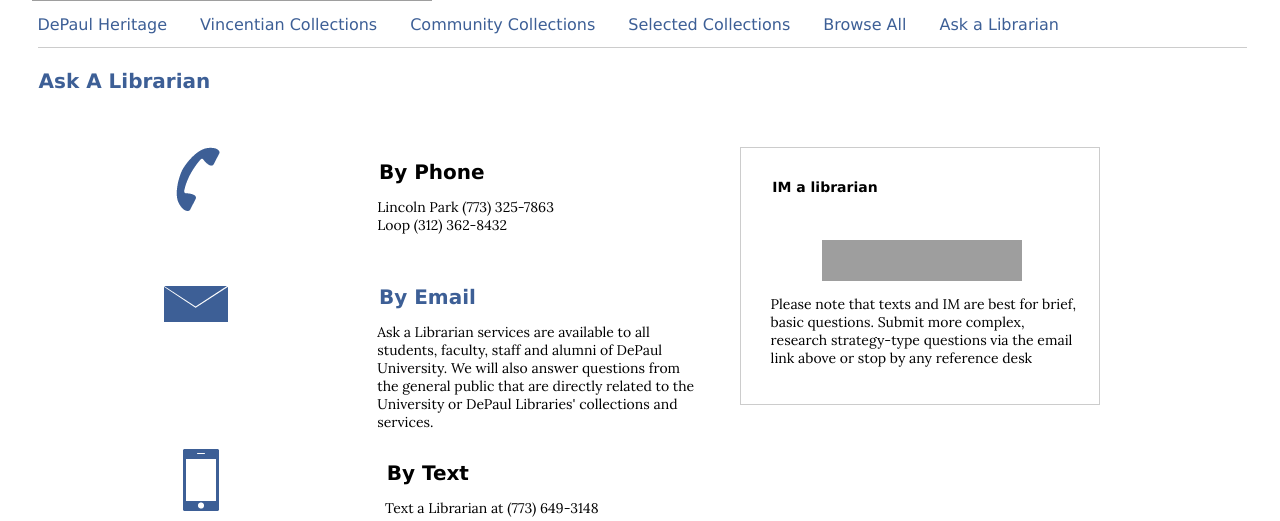
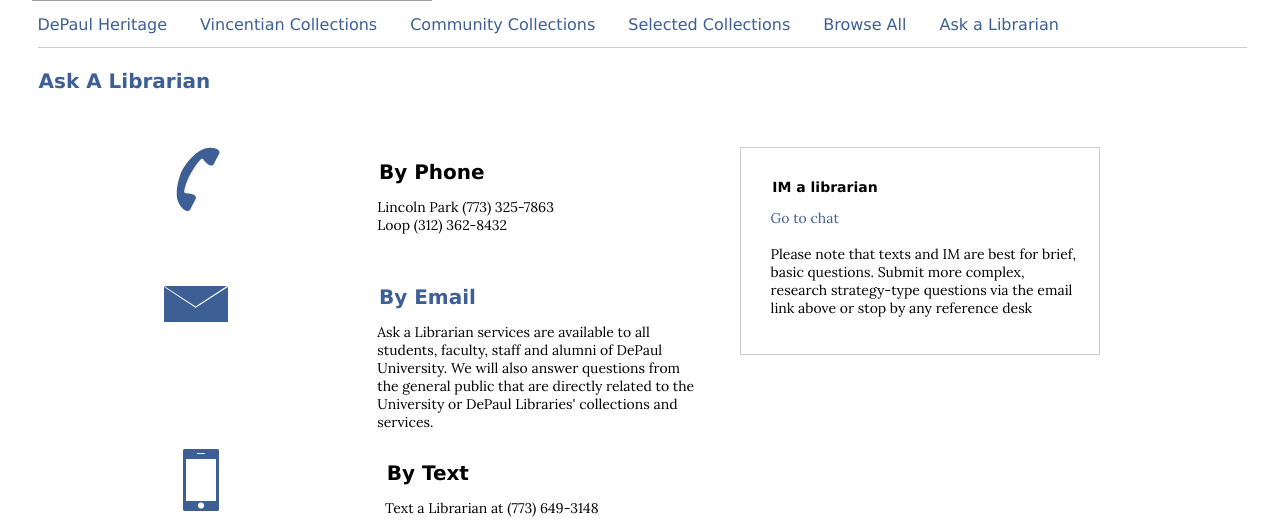
Before and after one commit to dpuwebservices/contentdm-landing-pages, a PHP site: page /ask.php in a window 1280 px wide. Shown: the part 319-840 px from the top of the page. Run offline with PHP 8.4, Linux system fonts and the light colour scheme; grey boxes are pictures that could not be loaded.

Commit message:
update chat link on ask page for libchat migration

```diff
--- a/contentdm/ask.php
+++ b/contentdm/ask.php
@@ -79,8 +79,7 @@
           <div id='api_box_iid674_bid16224820'>
             <div class="bi_text"></div>
             <h2>IM a librarian</h2>
-            <p>&nbsp;</p>
-            <a href="#" onclick="window.open('http://libraryh3lp.com/chat/dpulibrarian@chat.libraryh3lp.com?skin=22365&amp;theme=flat-chat-bubbles&amp;title=Ask%20a%20Librarian&amp;identity=dpulibrarian#','AskWindow', 'toolbar=no, directories=no,location=no, status=yes, menubar=no, resizable=no, scrollbars=yes, width=300,height=400'); return false" target="_blank" alt="Chat with a librarian"><img src="http://libguides.depaul.edu/loader.php?type=d&amp;id=940990" style="top: -1px; margin-top: -5px; display: block; margin-left: auto; margin-right: auto;" border="0" height="41px;" width="200px;"></a>
+            <p><a href="https://library.depaul.edu/get-help/ask-a-librarian/Pages/default.aspx#chat">Go to chat</a></p>
             <p>Please note that texts and IM are best for brief, basic questions. Submit more complex, research strategy-type questions via the email link above or stop by any reference desk</p>
           </div>
           <?php ?>
```
